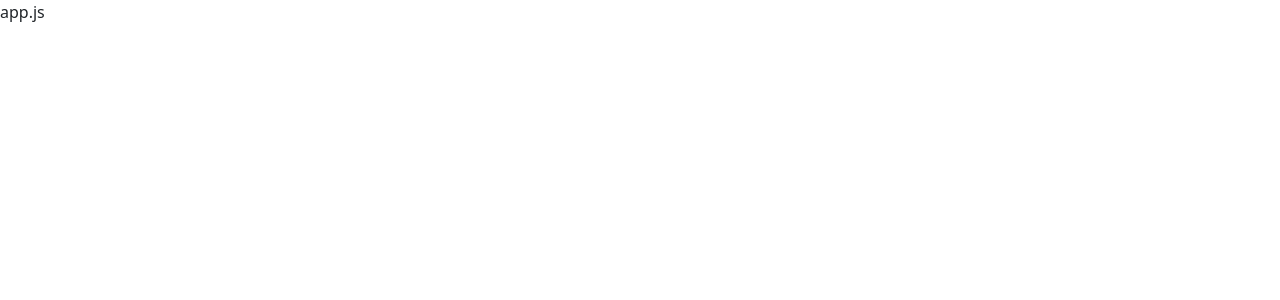
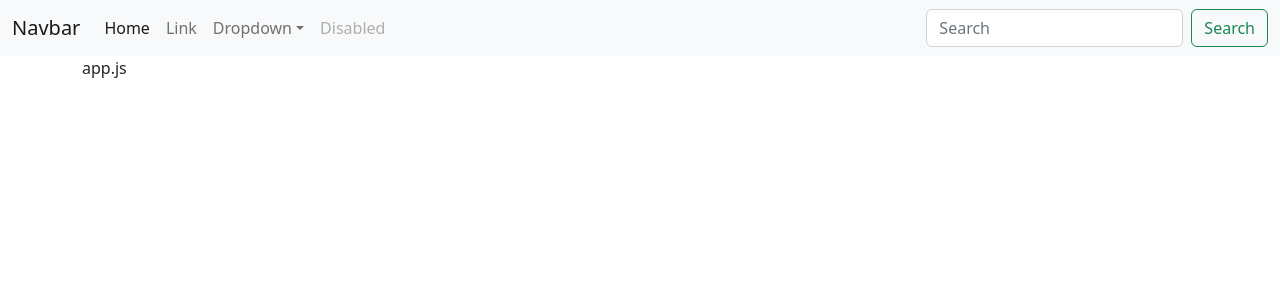
Before and after one commit to ijazdevelope/react-multiple-projects-with-api, a React (Create React App) app: page / in a window 1280 px wide. Shown: the top 300 px of the page. Built offline with nearby package versions, Linux system fonts and the light colour scheme.

Commit message:
make a navbar component to reuse across the site

```diff
--- a/src/App.js
+++ b/src/App.js
@@ -2,7 +2,7 @@
 
 const App = () => {
   return (
-    <div className="">
+    <div className="container">
       app.js
     </div>
   );
--- /dev/null
+++ b/src/components/Navbar.js
@@ -0,0 +1,44 @@
+import React from 'react'
+
+const Navbar = () => {
+    return (
+        <nav className="navbar navbar-expand-lg bg-light">
+            <div className="container-fluid">
+                <a className="navbar-brand" href="#">Navbar</a>
+                <button className="navbar-toggler" type="button" data-bs-toggle="collapse" data-bs-target="#navbarSupportedContent" aria-controls="navbarSupportedContent" aria-expanded="false" aria-label="Toggle navigation">
+                    <span className="navbar-toggler-icon"></span>
+                </button>
+                <div className="collapse navbar-collapse" id="navbarSupportedContent">
+                    <ul className="navbar-nav me-auto mb-2 mb-lg-0">
+                        <li className="nav-item">
+                            <a className="nav-link active" aria-current="page" href="#">Home</a>
+                        </li>
+                        <li className="nav-item">
+                            <a className="nav-link" href="#">Link</a>
+                        </li>
+                        <li className="nav-item dropdown">
+                            <a className="nav-link dropdown-toggle" href="#" role="button" data-bs-toggle="dropdown" aria-expanded="false">
+                                Dropdown
+                            </a>
+                            <ul className="dropdown-menu">
+                                <li><a className="dropdown-item" href="#">Action</a></li>
+                                <li><a className="dropdown-item" href="#">Another action</a></li>
+                                <li><hr className="dropdown-divider" /></li>
+                                <li><a className="dropdown-item" href="#">Something else here</a></li>
+                            </ul>
+                        </li>
+                        <li className="nav-item">
+                            <a className="nav-link disabled">Disabled</a>
+                        </li>
+                    </ul>
+                    <form className="d-flex" role="search">
+                        <input className="form-control me-2" type="search" placeholder="Search" aria-label="Search" />
+                        <button className="btn btn-outline-success" type="submit">Search</button>
+                    </form>
+                </div>
+            </div>
+        </nav>
+    )
+}
+
+export default Navbar
--- a/src/index.js
+++ b/src/index.js
@@ -5,10 +5,12 @@
 import reportWebVitals from './reportWebVitals';
 import '../node_modules/bootstrap/dist/css/bootstrap.min.css';
 import '../node_modules/bootstrap/dist/js/bootstrap';
+import Navbar from './components/Navbar';
 
 const root = ReactDOM.createRoot(document.getElementById('root'));
 root.render(
   <React.StrictMode>
+    <Navbar />
     <App />
   </React.StrictMode>
 );
```
